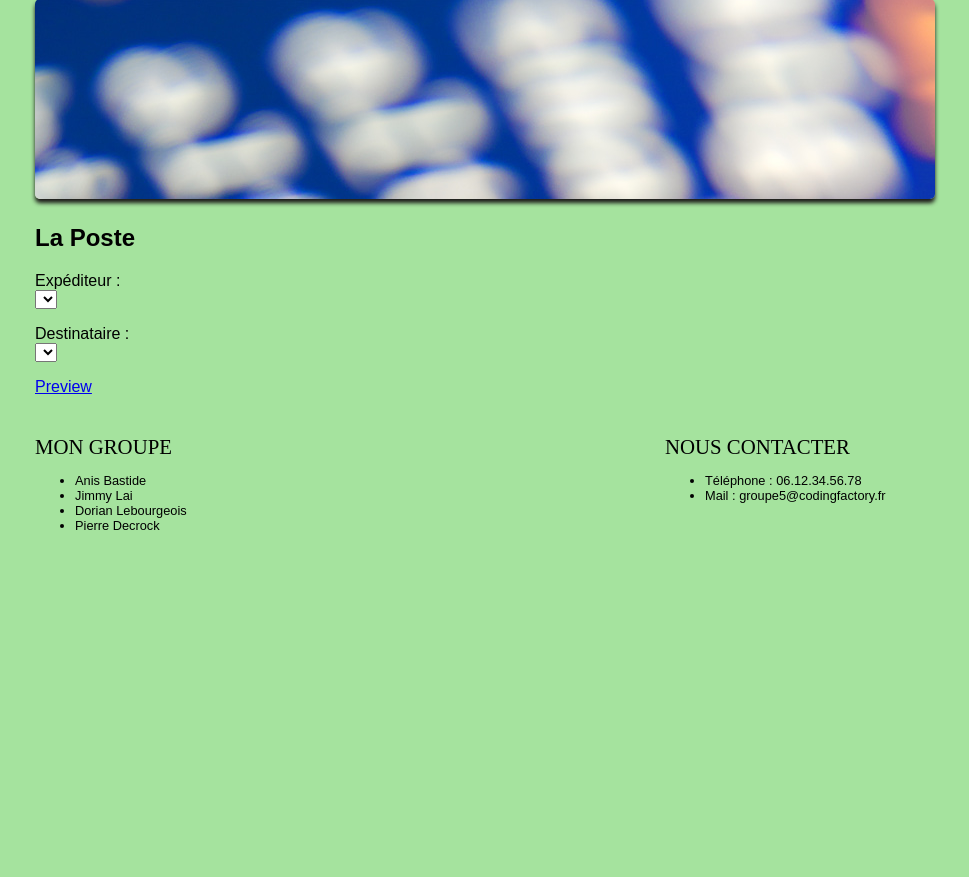
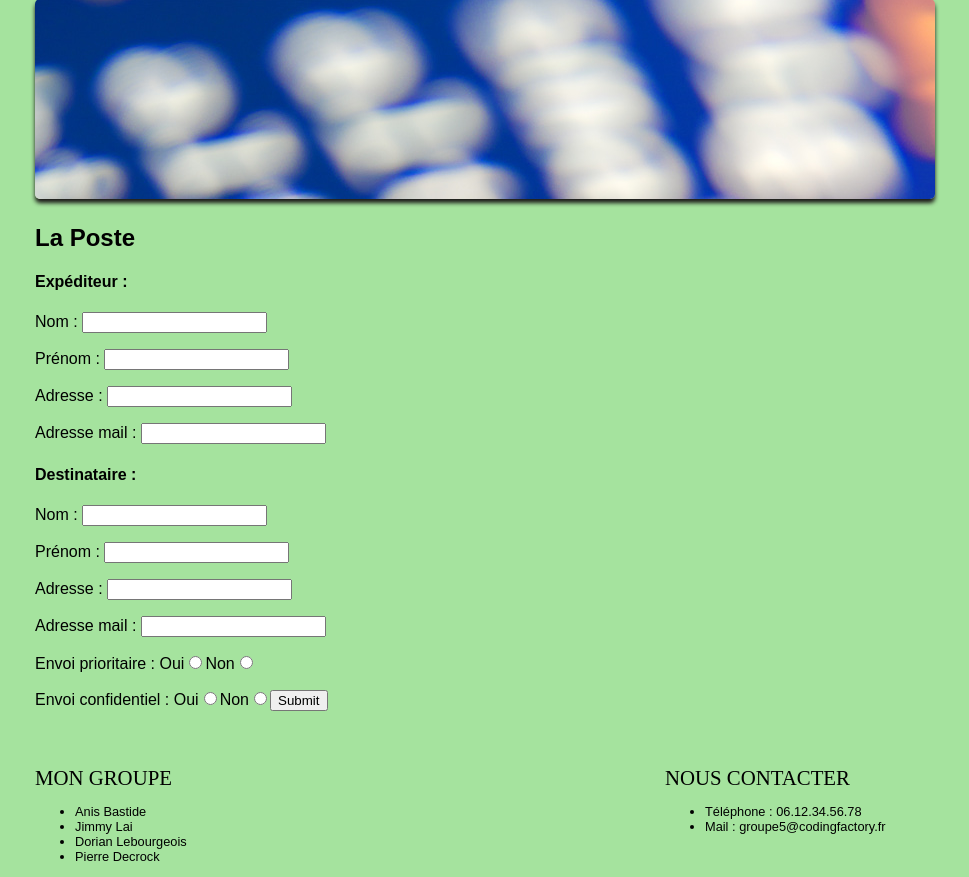
Before and after one commit to AnisBastide/PHP, a PHP site: page /portions/laposte.php in a window 1280 px wide. Shown: the part 110-987 px from the top of the page, without its empty margins (155-1124 px from the left). Before the commit the page ends 640 px from the top, so only its background shows below. Run offline with PHP 8.4, Linux system fonts and the light colour scheme; data that the repository does not hold is empty; some libraries are stand-ins or nearby versions.

Commit message:
template

```diff
--- a/portions/laposte.php
+++ b/portions/laposte.php
@@ -5,30 +5,43 @@
 	<link rel="stylesheet" href="style.css"/>
 </head>
 <body>
-	<?php include ("header.php"); ?>
+	<?php
+		include ("header.php");
+		require "../autoform.php";
+		require "../request.php";
+
+	?>
 
 	<h2>La Poste</h2>
 
-	<?php
-		require "../autoform.php";
-		require "../request.php";
+	<form method="POST" action="template.php" target="_BLANK">
+		<?php
 
 		$form = new autoform();
 		$req = new request('root','root','php', 'mysql','localhost');
-		$form->getInputList("Expéditeur", "expeditor", $req->getColumns("contact", "lastname"));
-		$form->getInputList("Destinataire", "dest", $req->getColumns("contact", "lastname"));
 
+		?>
+		<h4>Expéditeur : </h4>
+		<?php
+		$form->getInputText('Nom', 'lastnameExp');
+		$form->getInputText('Prénom', 'firstnameExp');
+		$form->getInputText('Adresse', 'adressExp');
+		$form->getInputText('Adresse mail', 'mailExp');
+		// $form->getInputList("Expéditeur", "expeditor", $req->getColumns("contact", "lastname"));
+		// $form->getInputList("Destinataire", "dest", $req->getColumns("contact", "lastname"));
+		?>
+		<h4>Destinataire : </h4>
+		<?php
+		$form->getInputText('Nom', 'lastnameDest');
+		$form->getInputText('Prénom', 'firstnameDest');
+		$form->getInputText('Adresse', 'adressDest');
+		$form->getInputText('Adresse mail', 'mailDest');
 
-
-	?>
-
-	<a href="template.php">Preview</a>
-
-
-
-
-
-
+		$form->getInputRadio("Envoi prioritaire", "priority", ["Oui", "Non"]);
+		$form->getInputRadio("Envoi confidentiel", "confidential", ["Oui", "Non"]);
+		$form->getInputSubmit("Valider");
+		?>
+	</form>
 	<?php include ("footer.php"); ?>
 
 </body>
```
Also changed, not shown: portions/template.php (+19 -19 lines), portions/templateStyle.css (+8 -0 lines).
